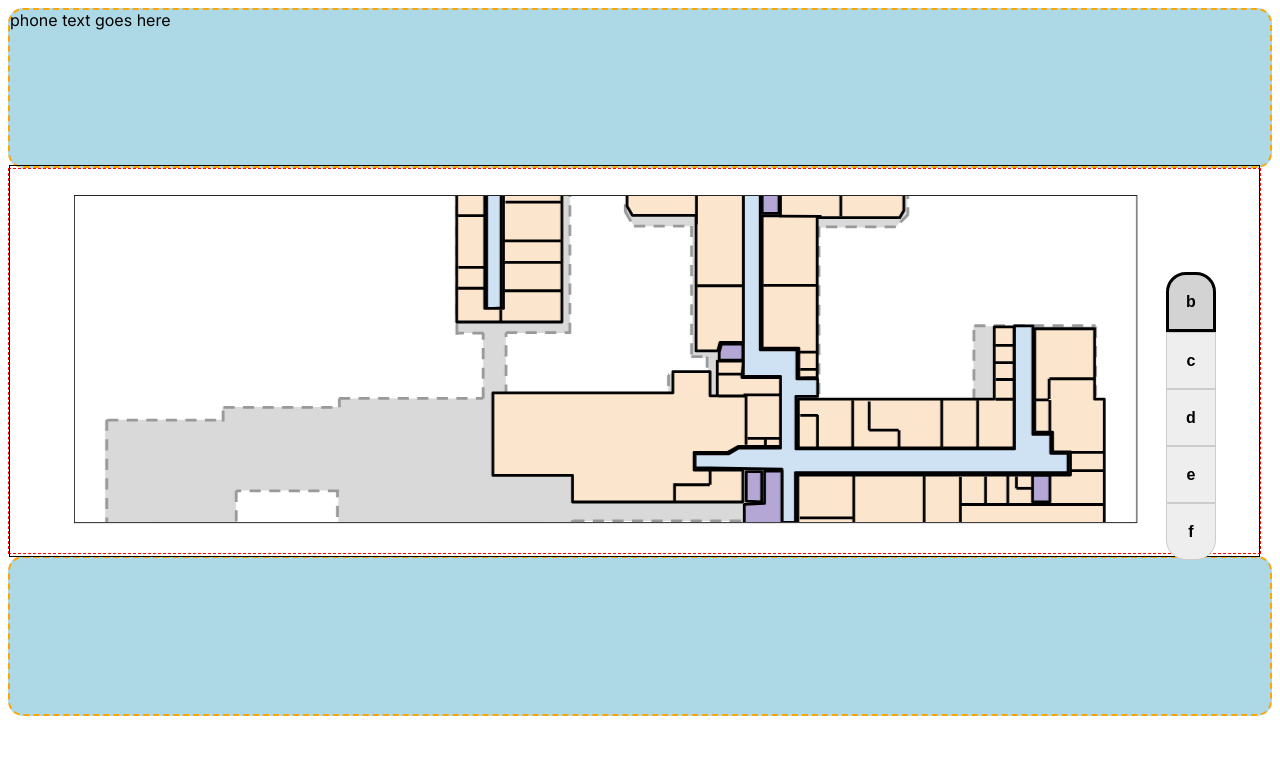
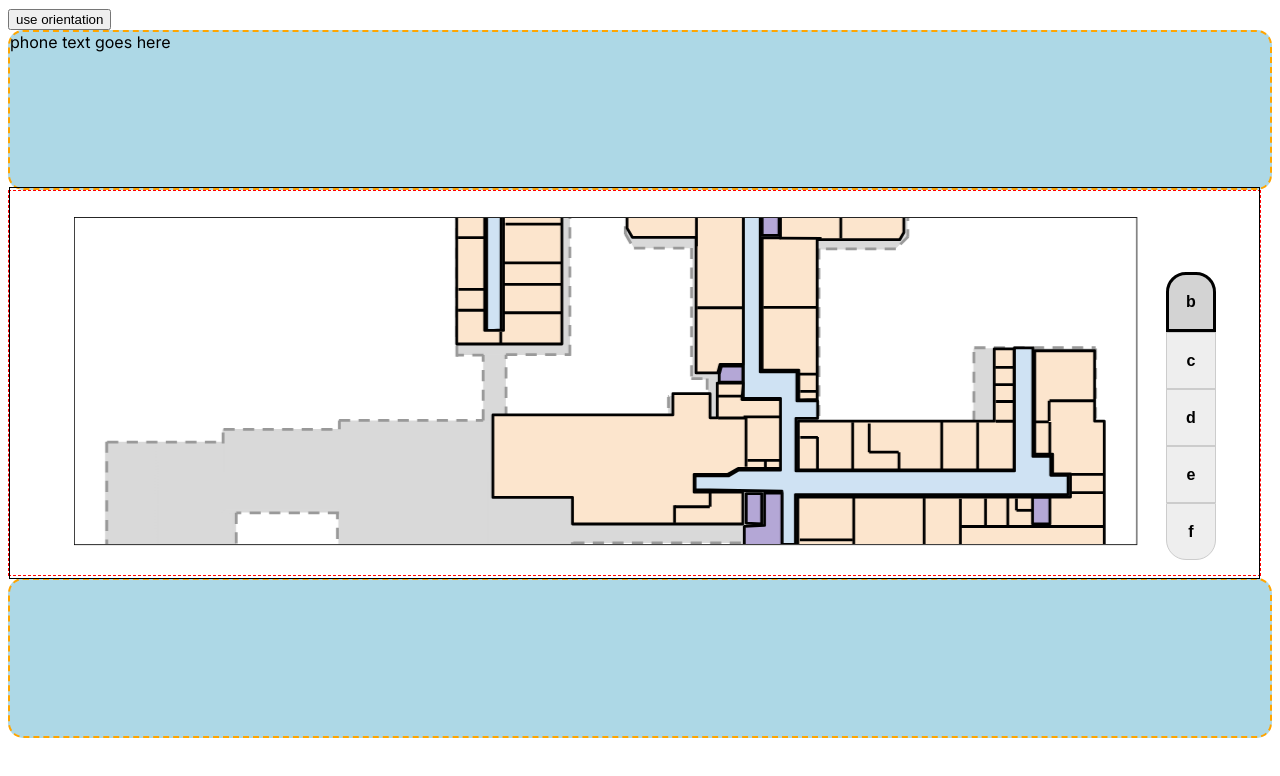
Before and after one commit to YWondimu/nextjs-vercel-deployment, a Next.js app: page / in a window 1280 px wide. Shown: the top 776 px of the page. Built offline with nearby package versions, Linux system fonts and the light colour scheme.

Commit message:
Add "use orientation button"
WHY
Seems to be needed to prompt browser to request permission.
Otherwise browser won't let orientation api be used.

```diff
--- a/src/app/App.js
+++ b/src/app/App.js
@@ -25,7 +25,7 @@ export default function App() {
       addPhoneText(normalizeHeading(heading));
     }
   }
-  useEffect(() => {
+  const requestOrientation = () => {
     console.log('DEBUG: useEffect');
     if('DeviceOrientationEvent' in window) {
       console.log('DEBUG: addEventListener');
@@ -33,12 +33,14 @@ export default function App() {
     } else {
       console.log('Device Orientation API not supported in this browser');
     }
-    return () => {
-      //cleanup, eg removing the listener
-      console.log('DEBUG: removeEventListener');
-      window.removeEventListener('deviceorientation', handleOrientation, false);
-    }
-  }, []);
+  };
+  // useEffect(() => {
+  //   return () => {
+  //     //cleanup, eg removing the listener
+  //     console.log('DEBUG: removeEventListener');
+  //     window.removeEventListener('deviceorientation', handleOrientation, false);
+  //   }
+  // }, []);
 
   const getGPS = () => {
     console.log("***** START"); //DEBUG
@@ -236,6 +238,7 @@ export default function App() {
 
     return (
       <>
+        <button onClick={requestOrientation}>use orientation</button>
         <Header phoneText={phoneText}></Header>
         {/* <div id='phone-text'>{phoneText}</div> */}
         {/* needs to be rendered on client side if passed a call back function for onclick */}
```
